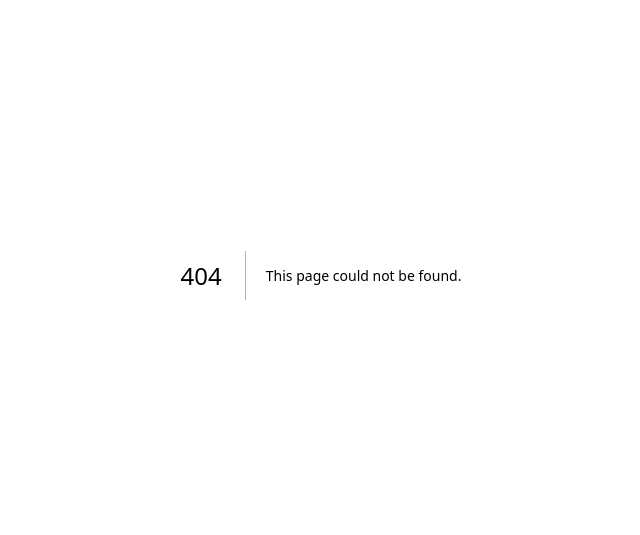
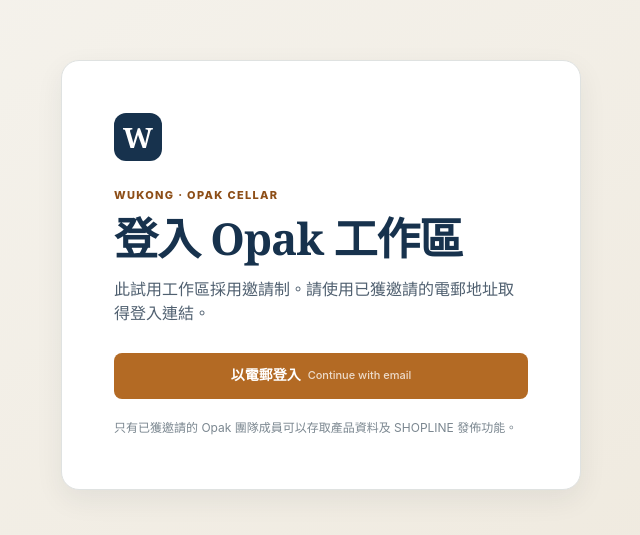
Before and after one commit to YNWAforever/wukong-ecommerce-os, a Next.js app in the folder apps/web/: page /signin in a window 1280 px wide. Before the commit this address had no page. Shown: the part 125-660 px from the top of the page, without its empty margins (319-959 px from the left). Built offline with nearby package versions, Linux system fonts and the light colour scheme.

Commit message:
fix: add invite-only sign-in route

```diff
--- a/apps/web/app/globals.css
+++ b/apps/web/app/globals.css
@@ -154,6 +154,13 @@
 .success-note { margin: 15px 0 0; color: var(--success); font-size: 13px; font-weight: 650; }
 .success-note span { color: var(--muted); font-size: 11px; font-weight: 500; }
 
+.signin-shell { min-height: 100vh; display: grid; place-items: center; padding: 32px 20px; background: linear-gradient(145deg, #f6f4ef 0%, #eee8dc 100%); }
+.signin-card { width: min(100%, 520px); padding: clamp(30px, 6vw, 52px); background: var(--surface); border: 1px solid var(--line); border-radius: 18px; box-shadow: var(--shadow); }
+.signin-brand { width: 48px; height: 48px; display: grid; place-items: center; margin-bottom: 26px; color: white; background: var(--navy); border-radius: 12px; font-family: Georgia, serif; font-size: 28px; font-weight: 700; }
+.signin-card h1 { margin: 10px 0 14px; color: var(--navy); font-family: Georgia, "Times New Roman", serif; font-size: clamp(32px, 7vw, 44px); font-weight: 600; letter-spacing: -.025em; line-height: 1.12; }
+.signin-intro { margin: 0 0 28px; color: var(--ink-soft); font-size: 16px; }
+.signin-action { width: 100%; }
+.signin-note { margin: 20px 0 0; color: var(--muted); font-size: 12px; }
 @media (max-width: 800px) {
   .topbar { flex-wrap: wrap; gap: 10px 20px; }
   .topbar nav { order: 3; width: 100%; border-top: 1px solid var(--line); }
--- /dev/null
+++ b/apps/web/app/signin/page.tsx
@@ -0,0 +1,36 @@
+type SignInPageProps = {
+  searchParams?: Promise<Record<string, string | string[] | undefined>>;
+};
+
+function safeCallbackUrl(value: string | string[] | undefined): string {
+  const candidate = Array.isArray(value) ? value[0] : value;
+  if (!candidate?.startsWith("/") || candidate.startsWith("//")) {
+    return "/dashboard";
+  }
+  return candidate;
+}
+
+export default async function SignInPage({ searchParams }: SignInPageProps) {
+  const params = (await searchParams) ?? {};
+  const callbackUrl = safeCallbackUrl(params.callbackUrl);
+  const authHref = `/api/auth/signin?callbackUrl=${encodeURIComponent(callbackUrl)}`;
+
+  return (
+    <main className="signin-shell">
+      <section className="signin-card" aria-labelledby="signin-title">
+        <div className="signin-brand" aria-hidden="true">W</div>
+        <p className="eyebrow">Wukong · Opak Cellar</p>
+        <h1 id="signin-title">登入 Opak 工作區</h1>
+        <p className="signin-intro">
+          此試用工作區採用邀請制。請使用已獲邀請的電郵地址取得登入連結。
+        </p>
+        <a className="primary-button signin-action" href={authHref}>
+          以電郵登入 <span>Continue with email</span>
+        </a>
+        <p className="signin-note">
+          只有已獲邀請的 Opak 團隊成員可以存取產品資料及 SHOPLINE 發佈功能。
+        </p>
+      </section>
+    </main>
+  );
+}
```
Also changed, not shown: 1 other file (tests, documents, lock files or other folders).
